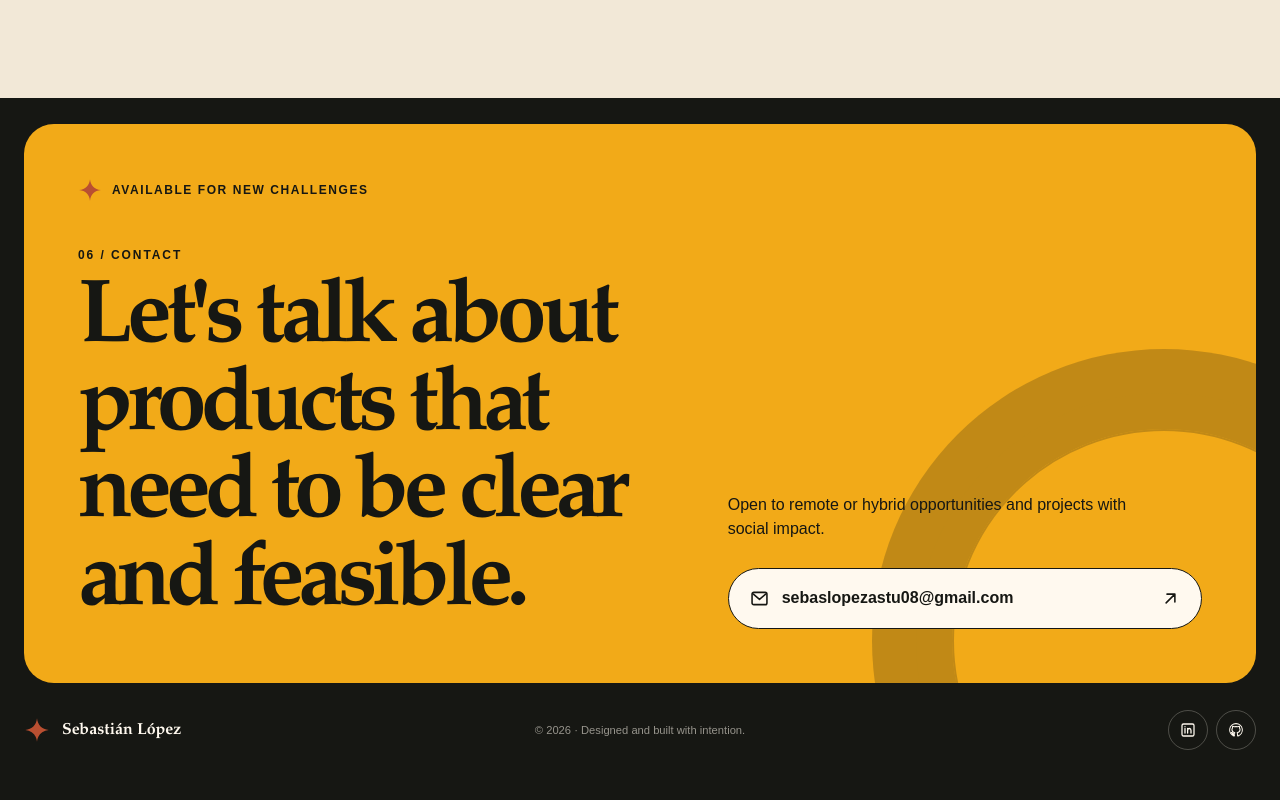
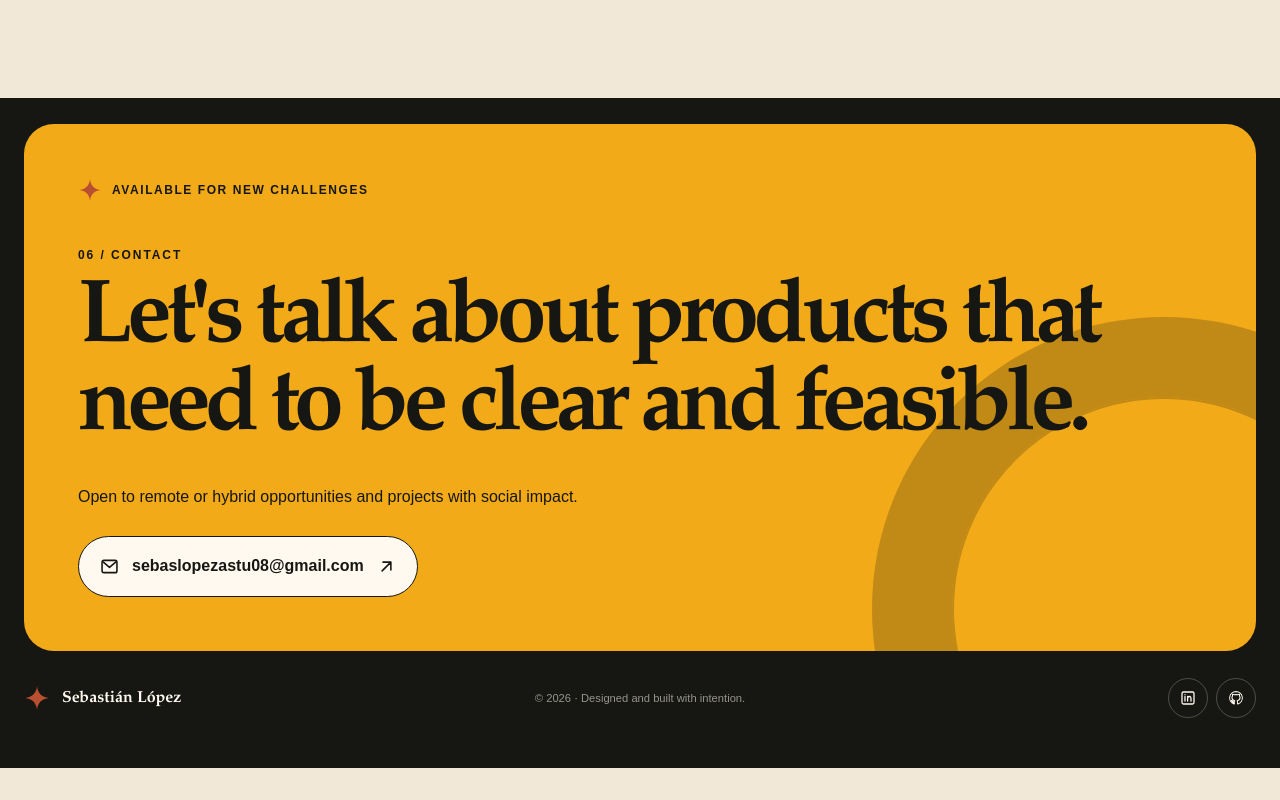
Before and after one commit to Mino-02/portfolio, a Next.js app: page /en in a window 1280 px wide. Shown: the part 6377-7177 px from the top of the page. After the commit the page ends 7145 px from the top, so only its background shows below. Built offline with nearby package versions, Linux system fonts and the light colour scheme; no server answers.

Commit message:
style: adjust font size and layout in contact section; update project label for Amazon link

```diff
--- a/src/app/globals.css
+++ b/src/app/globals.css
@@ -1096,7 +1096,7 @@ select {
 
 .about-intro h2 {
   margin-top: 20px;
-  font-size: clamp(3.3rem, 6vw, 6.4rem);
+  font-size: clamp(3.3rem, 6vw, 5.5rem);
   font-weight: 650;
   letter-spacing: -0.06em;
   line-height: 1;
@@ -1387,14 +1387,13 @@ select {
   position: relative;
   z-index: 1;
   display: grid;
-  grid-template-columns: 1.1fr 0.9fr;
-  gap: 70px;
-  align-items: end;
+  grid-template-columns: 1fr;
+  gap: 32px;
+  align-items: start;
   margin-top: 46px;
 }
 
 .contact-grid h2 {
-  max-width: 800px;
   margin-top: 15px;
   font-size: clamp(3.6rem, 7vw, 7.4rem);
   font-weight: 700;
@@ -1405,6 +1404,17 @@ select {
 .contact-copy > p {
   max-width: 520px;
   font-size: 1rem;
+}
+
+.contact-copy {
+  display: flex;
+  flex-direction: column;
+  align-items: flex-start;
+}
+
+.contact-email {
+  width: fit-content;
+  max-width: 100%;
 }
 
 .contact-email {
--- a/src/data/portfolio.en.ts
+++ b/src/data/portfolio.en.ts
@@ -874,7 +874,7 @@ const projectTranslations: Record<string, ProjectTranslation> = {
         kind: "live",
       },
       {
-        label: "View Amazon",
+        label: "View Amazoniaa",
         href: "https://amazonia.aclimate.org/",
         kind: "live",
       },
```
